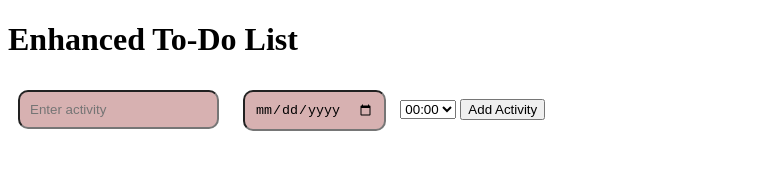
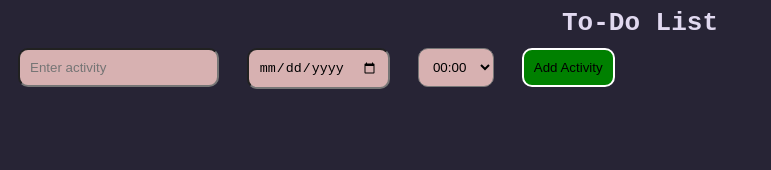
Before and after one commit to Phadda94/TaskManager, a plain HTML site: page index.html in a window 1280 px wide. Shown: the whole page, without its empty margins (0-771 px from the left). Drawn offline with Linux system fonts and the light colour scheme.

Commit message:
update.0.1.3

```diff
--- a/index.html
+++ b/index.html
@@ -3,16 +3,17 @@
 <head>
   <meta charset="UTF-8">
   <meta name="viewport" content="width=device-width, initial-scale=1.0">
-  <title>Enhanced To-Do List</title>
+  <title>To-Do List</title>
   <link rel="stylesheet" href="style.css">
 </head>
 <body>
-  <h1>Enhanced To-Do List</h1>
-  <input id="activity" type="text" placeholder="Enter activity" />
-  <input id="day" type="date" />
-  <select id="hour"></select>
-  <button id="activity-button">Add Activity</button>
-
+  <h1>To-Do List</h1>
+  <div id="input-container">
+    <input id="activity" class="input" type="text" placeholder="Enter activity" />
+    <input id="day" class="input" type="date" />
+    <select id="hour" class="input"></select>
+    <button id="activity-button" class="input">Add Activity</button>
+  </div>
   <table id="table">
     <tr>
       <th>Activity</th>
--- a/style.css
+++ b/style.css
@@ -1,15 +1,40 @@
-input {
+body {
+    background-color: rgb(39, 36, 53);
+    font-family: monospace;
+}
+
+h1 {
+    width: fit-content;
+    margin: auto;
+    color:rgb(225, 217, 240)
+
+}
+
+#input-container {
+    width: fit-content;
+}
+
+.input {
     background-color: rgb(215, 177, 177);
     padding: 10px;
     margin: 10px;
     border-radius: 10px;
 }
 
+#activity-button {
+    background-color: green;
+    border: 2px solid white;
+}
+
+#activity-button:hover {
+    cursor: pointer;
+}
+
 table {
     background-color: rgb(225, 217, 240);
     visibility: hidden;
     padding: 20px 30px;
-    width: 100%;
+    width: 80%;
     margin: auto;
 }
 
```
